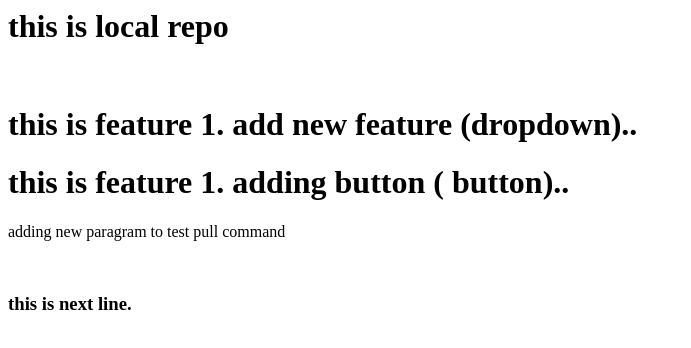
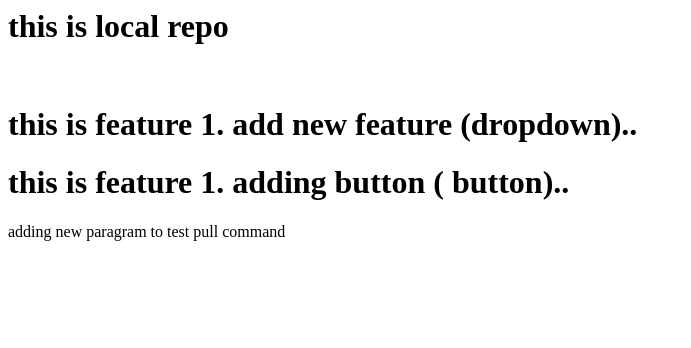
Before and after one commit to AmanSinghRajawat/localrepo, a plain HTML site: page index.html in a window 1280 px wide. Shown: the whole page, without its empty margins (0-691 px from the left). Drawn offline with Linux system fonts and the light colour scheme.

Commit message:
delete few lines

```diff
--- a/index.html
+++ b/index.html
@@ -3,5 +3,3 @@
 <h1>this is feature 1. add new feature (dropdown)..</h1>
 <h1>this is feature 1. adding button ( button)..</h1>
 <p> adding new paragram to test pull command</p>
-<br>
-<h3>  this is next line.</h3>
```
